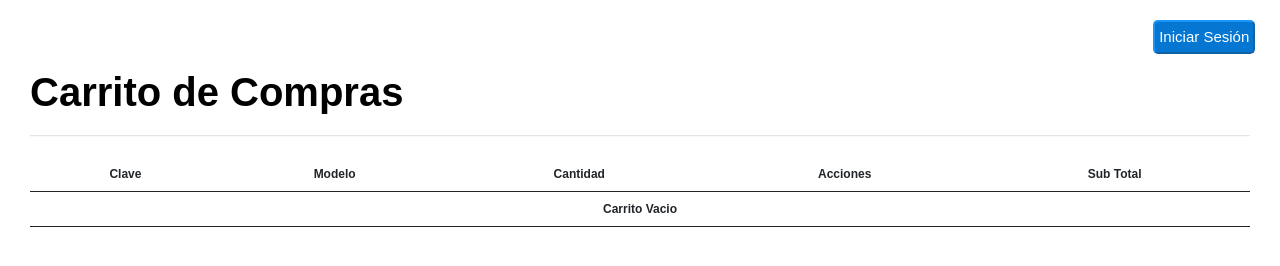
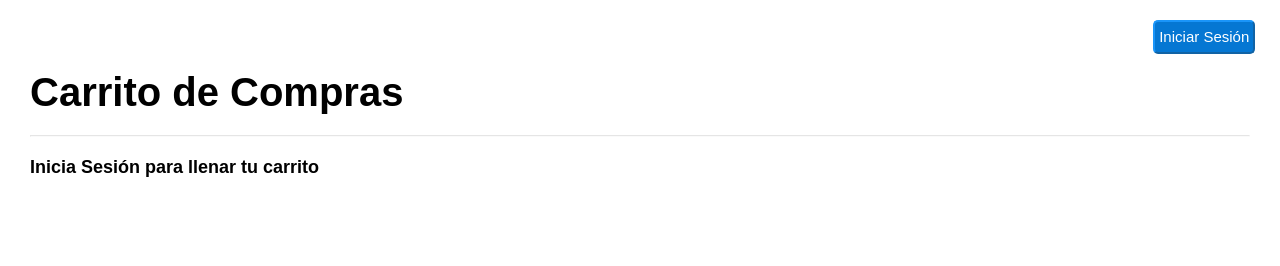
Before and after one commit to Bottlem4n/CarritoDeCompras, a plain HTML site: page docs/index.html in a window 1280 px wide. Drawn offline with Linux system fonts and the light colour scheme; no server answers.

Commit message:
Iniciar Sesion v2.3

```diff
--- a/docs/index.html
+++ b/docs/index.html
@@ -28,8 +28,9 @@
         <div class="container">
             <h1>Carrito de Compras</h1>
             <hr>
+            <div id="avisoSesion"></div>
 
-            <table class="table">
+            <table class="table" id="tabla">
                 <thead>
                     <tr>
                         <th class="col">Clave</th>
@@ -61,7 +62,7 @@
                         <h4>$<span id="precio">Precio</span></h4>
                         <p id="modelo">Modelo</p>
                         <p id="marca">Marca</p>
-                        <button class="btn btn-dark" id="#agregarCarrito" data-id="">Agregar al Carrito</button>
+                        <button class="btn btn-dark agregarcarrito" data-id="">Agregar al Carrito</button>
                     </div>
                 </div>
             </div>
--- a/docs/js/index.js
+++ b/docs/js/index.js
@@ -1,5 +1,7 @@
 const db = firebase.firestore();
 
+const avisoSesion = document.querySelector('#avisoSesion')
+const tabla = document.querySelector('#tabla')
 const catalogo = document.querySelector('#catalogo');
 const productos = document.querySelector('#productos');
 const footerTabla = document.querySelector('#footer-table');
@@ -17,6 +19,25 @@ document.addEventListener('DOMContentLoaded', () =>{
         pintarCarrito();
     }
 });
+
+
+const loginCheck = user =>{
+    if(user){
+        templateCard.querySelector('button').style.display = 'block';
+        cerrarSesion.style.display = 'block';
+        iniciarSesion.style.display = 'none';
+    }
+    else{
+        avisoSesion.innerHTML = '<h2 id="avisoChild" >Inicia Sesión para llenar tu carrito</h2>'
+        tabla.style.display = 'none';
+        cerrarSesion.style.display = 'none';
+        iniciarSesion.style.display = 'block';
+        templateCard.querySelector('button').style.display = 'none';
+        fetchData();
+        carrito = {};
+        pintarCarrito()
+    }
+}
 
 const onGetGafas = async (callback) => await db.collection('gafas').onSnapshot(callback);
 
@@ -178,6 +199,8 @@ iniciarSesion.addEventListener('click', async (e) => {
 })
 
 cerrarSesion.addEventListener('click', async (e) =>{
+
+
     try{
         await auth.signOut()
     }catch(err) {
@@ -187,12 +210,15 @@ cerrarSesion.addEventListener('click', async (e) =>{
 
 auth.onAuthStateChanged(user =>{
     if(user){
-        templateCard.querySelector('button').removeAttribute("style");
-        iniciarSesion.style.display = 'none';
-        cerrarSesion.removeAttribute("style");
+        loginCheck(user);
+        // templateCard.querySelector('button').removeAttribute("style");
+        // iniciarSesion.style.display = 'none';
+        // cerrarSesion.removeAttribute("style");
     }
     else{
-        templateCard.querySelector('button').style.display = 'none';cerrarSesion.style.display = 'none';
-        iniciarSesion.removeAttribute("style");
+        loginCheck(user);
+        // templateCard.querySelector('button').style.display = 'none';cerrarSesion.style.display = 'none';
+        // iniciarSesion.removeAttribute("style");
+
     }
 })
```
